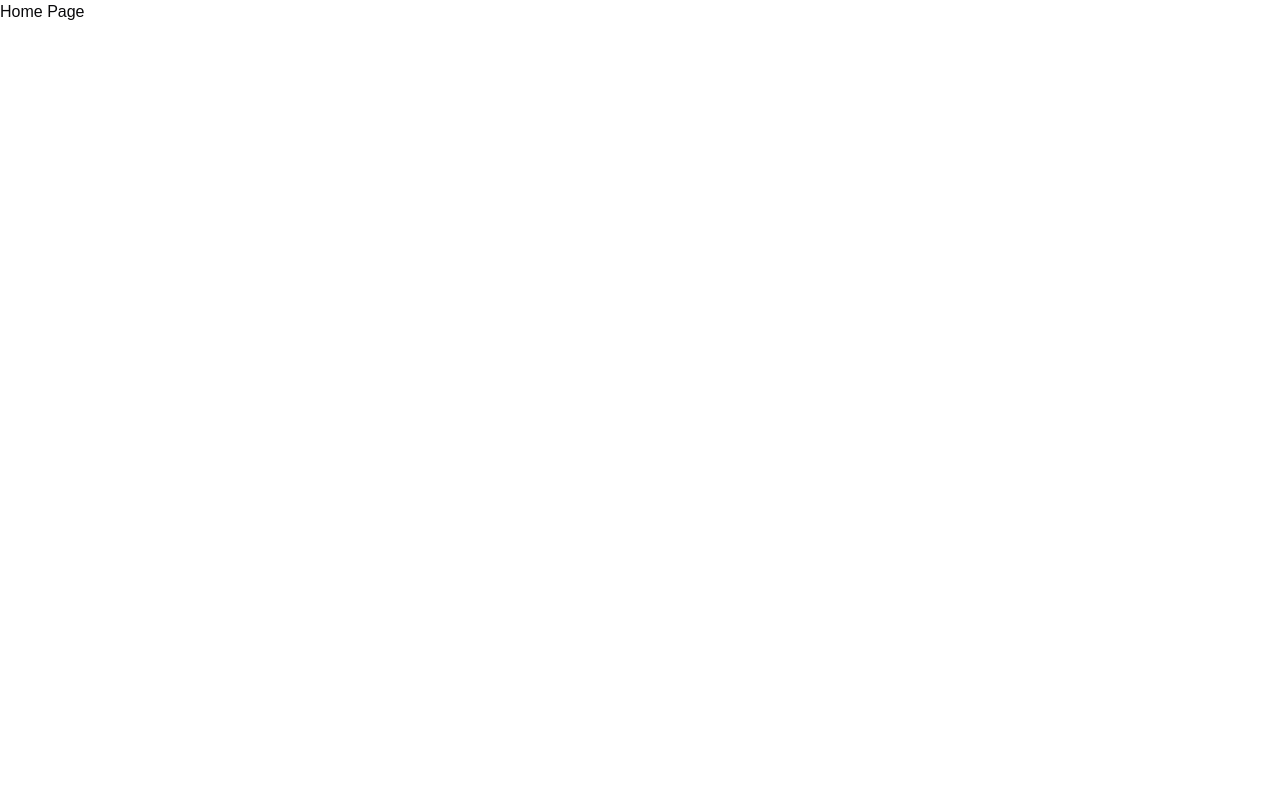
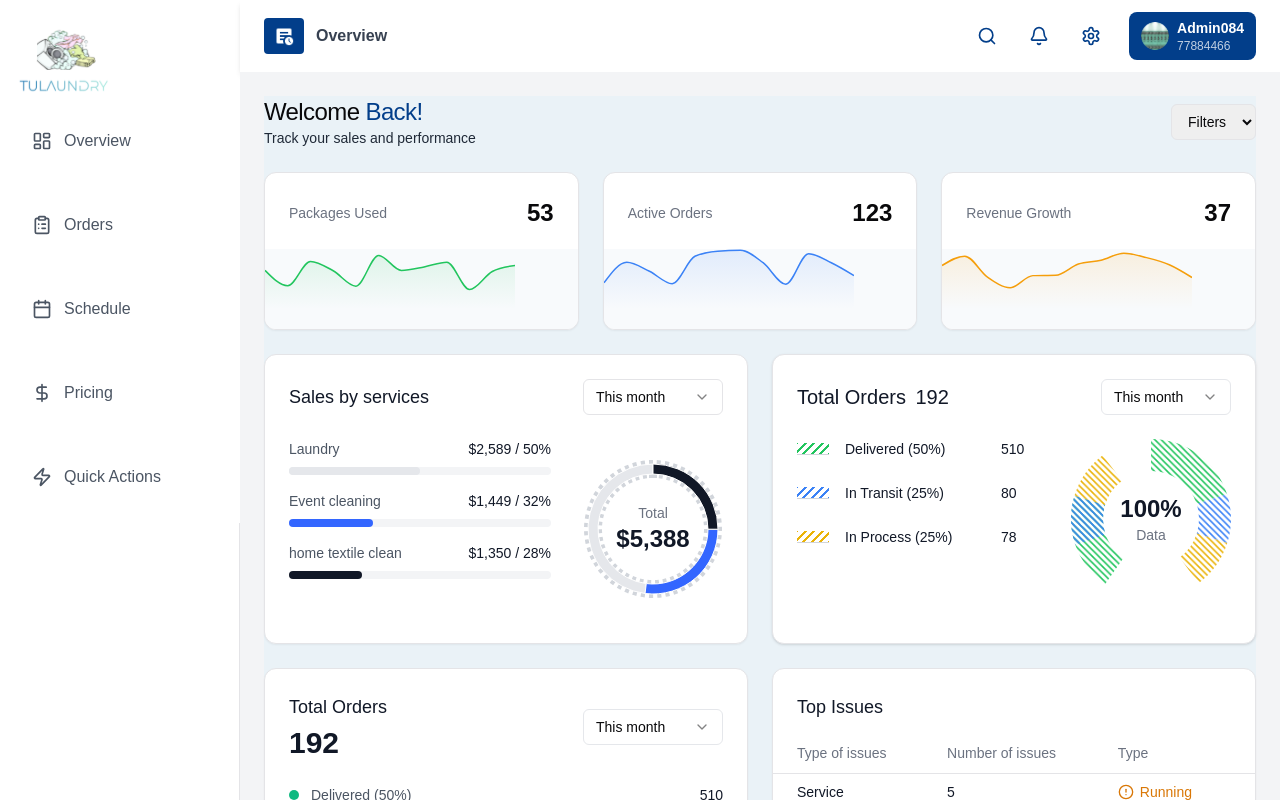
Before and after one commit to Aristocratjnr/service-provider-dashboard, a Next.js app: page / in a window 1280 px wide. Shown: the top 800 px of the page. Built offline with nearby package versions, Linux system fonts and the light colour scheme.

Commit message:
feat: restructure Dashboard layout, integrate sidebar and navbar, and update routing for Quick Actions

```diff
--- a/app/(dashboard)/layout.tsx
+++ /dev/null
@@ -1,18 +0,0 @@
-import DashboardNavbar from "@/components/DashboardNavbar";
-import DashboardSiderbar from "@/components/DashboardSidebar";
-
-interface LayoutProps {
-  children: React.ReactNode;
-}
-
-export default function DashboardLayout({ children }: LayoutProps) {
-  return (
-    <div className="flex">
-      <DashboardSiderbar children={undefined} />
-      <div className="flex-1 flex flex-col min-h-screen">
-        <DashboardNavbar />
-        <main className="p-6 bg-gray-100 flex-grow">{children}</main>
-      </div>
-    </div>
-  );
-}
--- /dev/null
+++ b/app/(dashboard)/quick-action/page.tsx
@@ -0,0 +1,5 @@
+export default function page () {
+    return (
+        <div>Quick Action</div>
+    )
+}
--- a/app/layout.tsx
+++ b/app/layout.tsx
@@ -1,5 +1,7 @@
 import type { Metadata } from "next";
 import localFont from "next/font/local";
+import DashboardSidebar from "@/components/DashboardSidebar";
+import DashboardNavbar from "@/components/DashboardNavbar"
 import "./globals.css";
 
 const geistSans = localFont({
@@ -25,11 +27,16 @@ export default function RootLayout({
 }>) {
   return (
     <html lang="en">
-      <body
-        className={`${geistSans.variable} ${geistMono.variable} antialiased`}
-      >
-        {children}
-      </body>
+      <body>
+      <div className="flex">
+      <DashboardSidebar children={undefined} />
+      <div className="flex-1 flex flex-col min-h-screen">
+        <DashboardNavbar />
+        <main className="p-6 bg-gray-100 flex-grow">{children}</main>
+      </div>
+    </div>
+    </body>
     </html>
+
   );
 }
--- a/app/page.tsx
+++ b/app/page.tsx
@@ -1,10 +1,10 @@
 import React from "react";
-
+import Dashboard from "./(dashboard)/overview/page";
 
 export default function Home() {
   return (
     <div>
-      <h1>Home Page</h1>
+     <Dashboard/>
     </div>
   );
 }
--- a/components/DashboardSidebar.tsx
+++ b/components/DashboardSidebar.tsx
@@ -14,7 +14,7 @@ const links = [
   { name: "Overview", href: "/overview", icon: LayoutDashboard },
   { name: "Orders", href: "/orders", icon: ClipboardList },
   { name: "Schedule", href: "/schedule", icon: Calendar },
-  { name: "Pricing", href: "/pricing", icon: DollarSign },
+  { name: "Pricing", href: "/payment", icon: DollarSign },
   { name: "Quick Actions", href: "/quick-actions", icon: Zap },
 ];
 
@@ -42,7 +42,7 @@ export default function DashboardSidebar({ children }: LayoutProps) {
                 className={clsx(
                   "flex items-center space-x-3 px-4 py-2.5 rounded-lg transition-colors duration-200",
                   {
-                    "bg-[#3366FF] text-white": pathname === href,
+                    "bg-[#023E8A] text-white": pathname === href,
                     "text-gray-600 hover:bg-gray-50": pathname !== href,
                   }
                 )}
```
